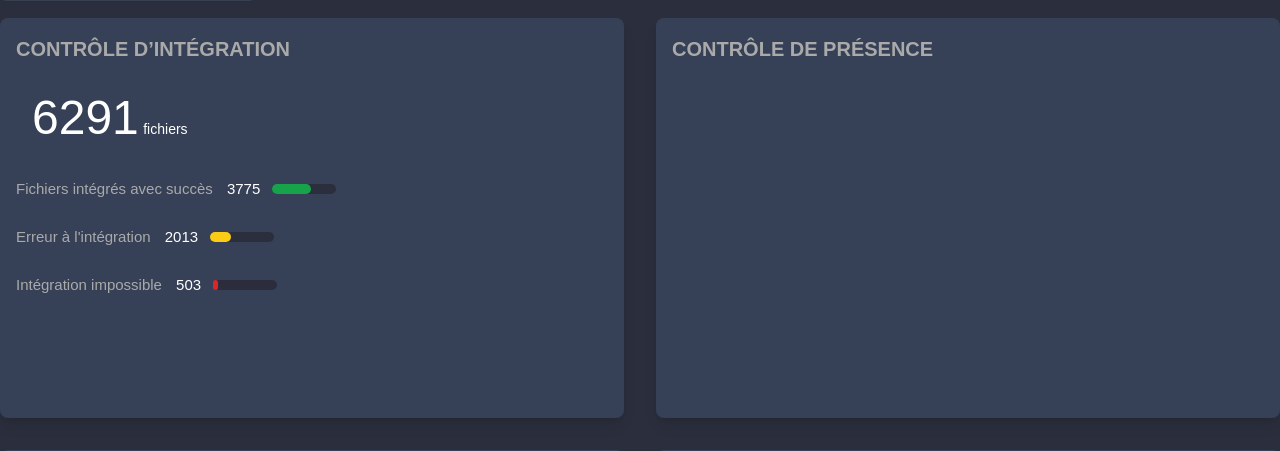
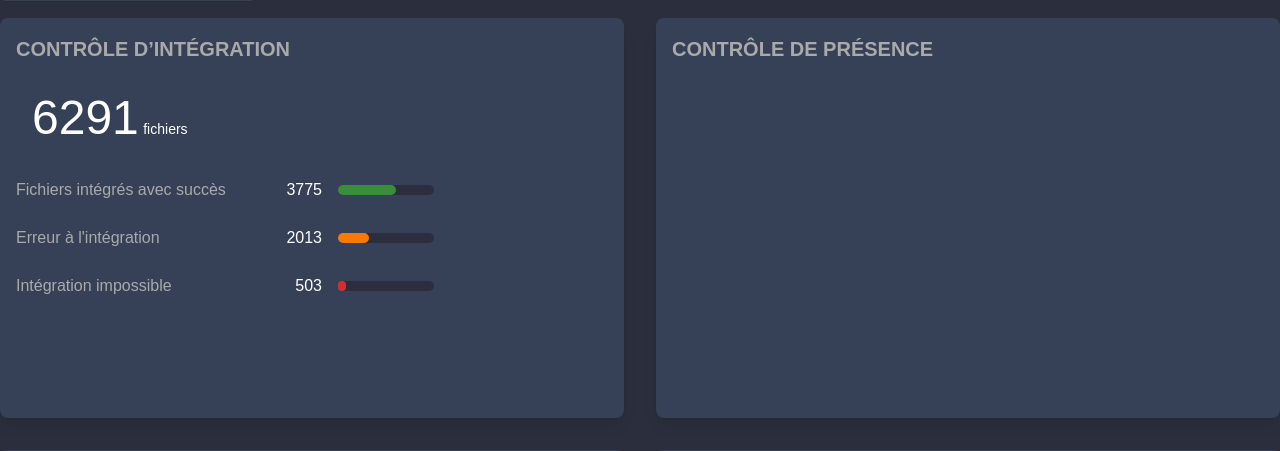
Before and after one commit to amiralgestion/data_quality, a Flask app: page /home/ in a window 1280 px wide. Shown: the part 54-505 px from the top of the page. Run offline with Flask 3, Linux system fonts and the light colour scheme; parts of the project's set-up code (start-up, migrations or seed data) failed here and were passed over; some libraries are stand-ins or nearby versions; some web fonts are replaced.

Commit message:
feat(add): Aligned text in Integ Block

```diff
--- a/Dashboard/Blueprints/Home/static/js/home.js
+++ b/Dashboard/Blueprints/Home/static/js/home.js
@@ -29,13 +29,13 @@ window.toggleExpand = function(element) {
 
       // Déterminer l'animation d'expansion en fonction de la position de la boîte
       if ($element.index() === 0) { // En haut à gauche
-          $element.animate({height: "816px", width: "1536px"}, 300, 'linear');
+          $element.animate({height: "835px", width: "1536px"}, 300, 'linear');
       } else if ($element.index() === 1) { // En haut à droite
-          $element.animate({height: "816px", width: "1536px", left: "-784px", }, 300, 'linear');
+          $element.animate({height: "835px", width: "1536px", left: "-784px", }, 300, 'linear');
       } else if ($element.index() === 2) { // En bas à gauche
-          $element.animate({height: "816px", width: "1536px", top: "-416px"}, 300, 'linear');
+          $element.animate({height: "835px", width: "1536px", top: "-432px"}, 300, 'linear');
       } else if ($element.index() === 3) { // En bas à droite
-          $element.animate({height: "816px", width: "1536px", left: "-784px", top: "-430px"}, 300, 'linear');
+          $element.animate({height: "835px", width: "1536px", left: "-784px", top: "-430px"}, 300, 'linear');
       }
 
       $element.addClass('expanded');
--- a/Dashboard/Blueprints/Home/templates/home.html
+++ b/Dashboard/Blueprints/Home/templates/home.html
@@ -68,28 +68,32 @@ body {
                 <span style="font-size: 48px;">6291</span>
                 <span style="font-size: 14px;">fichiers</span>
             </span>
-            <span class="absolute top-40 left-4 text-[#AAAAAA] font-regular text-[15px]" style="font-family: 'Poppins', sans-serif;">
-                Fichiers intégrés avec succès
-                <span class="text-white font-regular" style="font-size: 15px; margin-left: 10px;">3775</span>
-                <div class="inline-block w-16 bg-[#2B2E3C] rounded-full h-2.5 mx-2">
-                    <div class="bg-green-600 h-2.5 rounded-full dark:bg-green-400" style="width: 60%"></div>
+            <!-- Fichiers intégrés avec succès -->
+            <div class="absolute top-40 left-4 flex items-center text-[#AAAAAA]" style="font-family: 'Poppins', sans-serif;">
+                <span class="w-64">Fichiers intégrés avec succès</span>
+                <span class="text-white w-16  ml-[-14px] text-right">3775</span>
+                <div class="w-24 ml-4 bg-[#2B2E3C] rounded-full h-2.5">
+                    <div class="bg-[#388E3C] h-2.5 rounded-full" style="width: 60%; background-color: #388E3C"></div>
                 </div>
-            </span>
-            <span class="absolute top-52 left-4 text-[#AAAAAA] font-regular text-[15px]" style="font-family: 'Poppins', sans-serif;">
-                Erreur à l'intégration
-                <span class="text-white font-regular" style="font-size: 15px; margin-left: 10px;">2013</span>
-                <div class="inline-block w-16 bg-[#2B2E3C] rounded-full h-2.5 mx-2">
-                    <div class="bg-yellow-400 h-2.5 rounded-full dark:bg-yellow-400" style="width: 32%"></div>
+            </div>
+            <!-- Erreur à l'intégration -->
+            <div class="absolute top-52 left-4 flex items-center text-[#AAAAAA]" style="font-family: 'Poppins', sans-serif;">
+                <span class="w-64">Erreur à l'intégration</span>
+                <span class="text-white w-16 ml-[-14px] text-right">2013</span>
+                <div class="w-24 ml-4 bg-[#2B2E3C] rounded-full h-2.5">
+                    <div class="bg-yellow-400 h-2.5 rounded-full" style="width: 32%;background-color: #F57C00;"></div>
                 </div>
-            </span>
-            <span class="absolute top-64 left-4 text-[#AAAAAA] font-regular text-[15px]" style="font-family: 'Poppins', sans-serif;">
-                Intégration impossible
-                <span class="text-white font-regular" style="font-size: 15px; margin-left: 10px;">503</span>
-                <div class="inline-block w-16 bg-[#2B2C3C] rounded-full h-2.5 mx-2">
-                    <div class="bg-red-600 h-2.5 rounded-full dark:bg-red-400" style="width: 8%"></div>
+            </div>
+            <!-- Intégration impossible -->
+            <div class="absolute top-64 left-4 flex items-center text-[#AAAAAA]" style="font-family: 'Poppins', sans-serif;">
+                <span class="w-64">Intégration impossible</span>
+                <span class="text-white w-16  ml-[-14px] text-right">503</span>
+                <div class="w-24 ml-4 bg-[#2B2E3C] rounded-full h-2.5">
+                    <div class="bg-red-600 h-2.5 rounded-full" style="width: 8%;background-color: #D32F2F"></div>
                 </div>
-            </span>
+            </div>
         </div>
+
         <!-- Présence -->
         <div class="h-[400px] bg-[#364056] rounded-lg shadow-lg relative transition-all duration-400 ease-in-out">
             <span class="absolute top-4 left-4 text-[#AAAAAA] font-bold text-[20px]" style="font-family: 'Poppins', sans-serif;" onclick="toggleExpand(this)">
```
